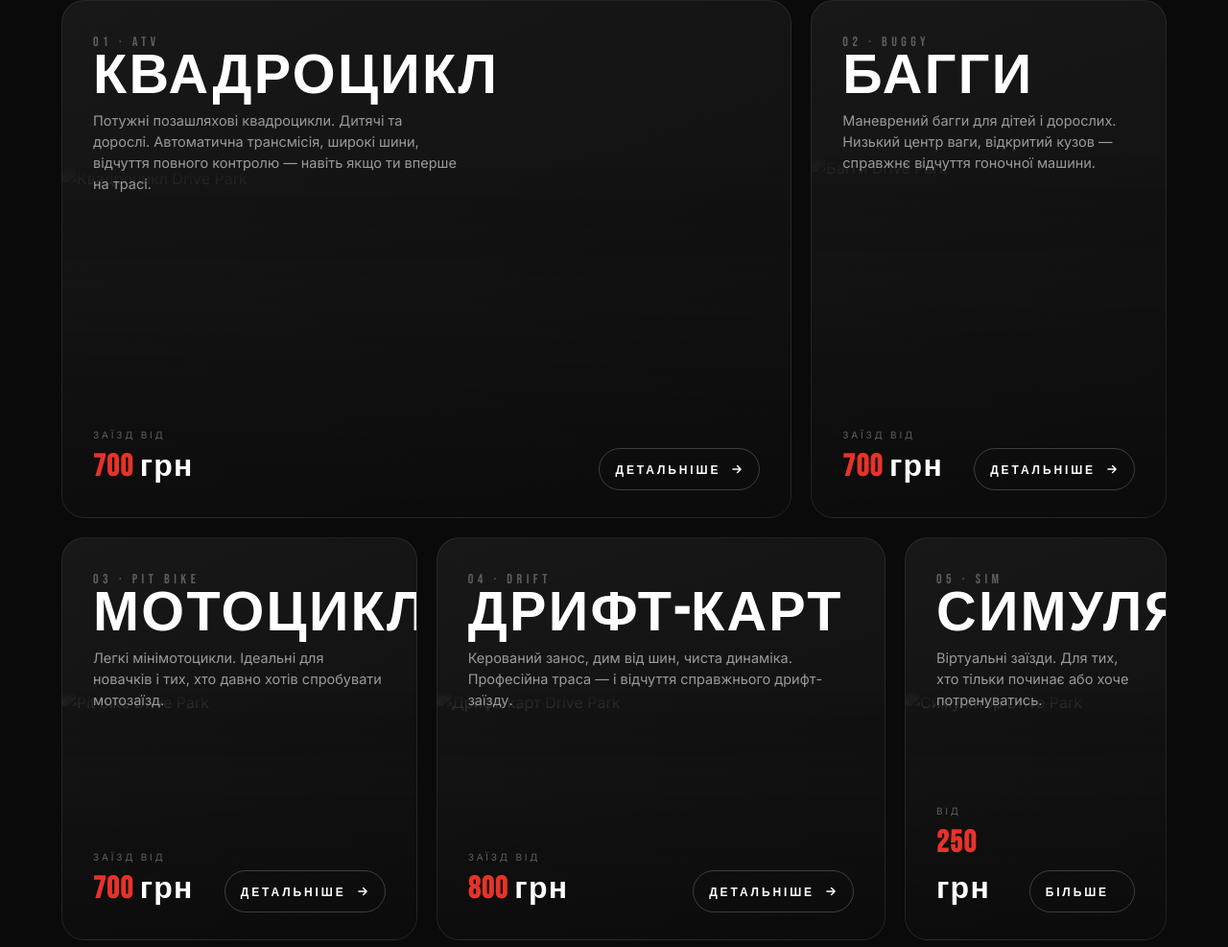
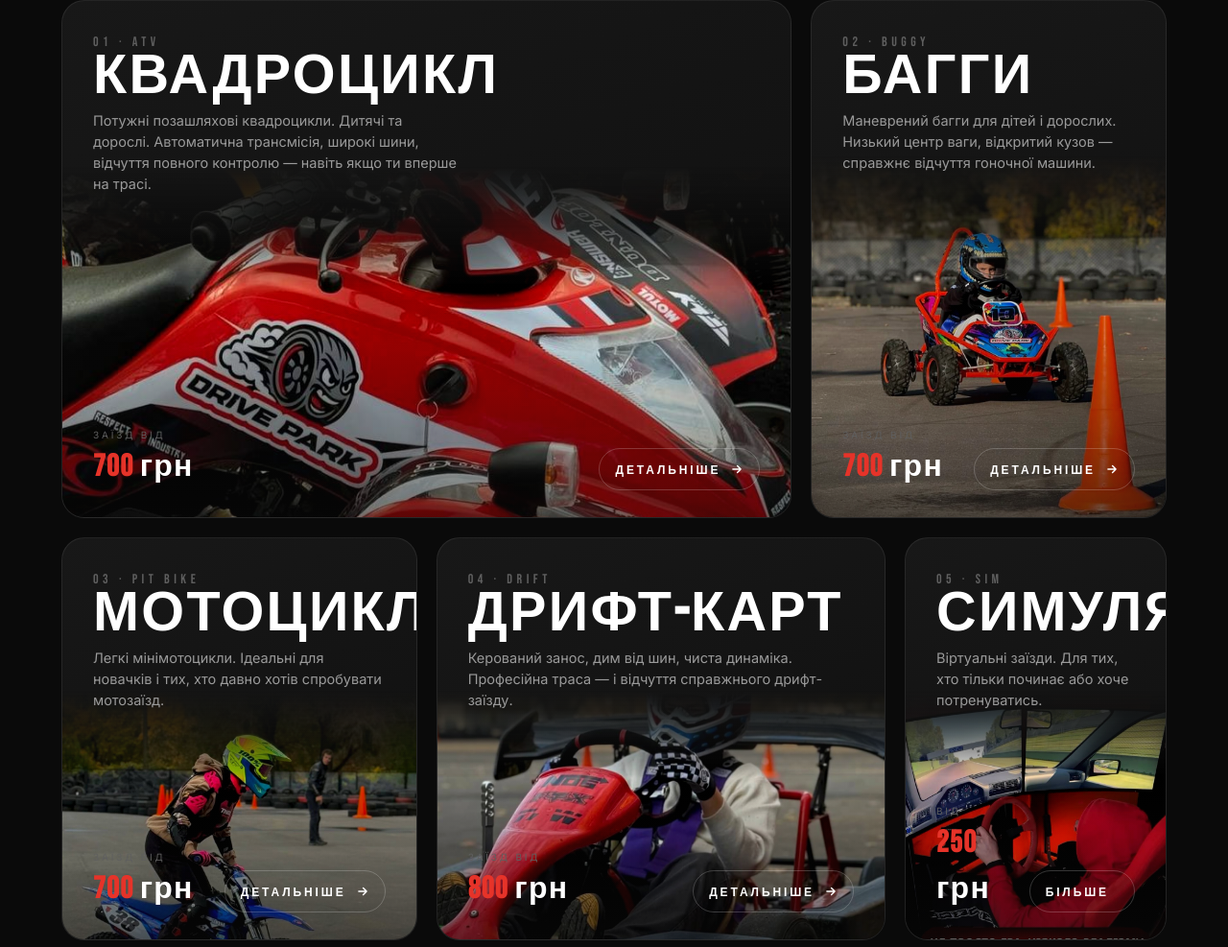
Before and after one commit to optidigitalagent/drivepark, a plain HTML site: page index.html in a window 1280 px wide. Shown: the part 1465-2452 px from the top of the page at 96% size. Drawn offline with nearby package versions, Linux system fonts and the light colour scheme.

Commit message:
Update index.html

```diff
--- a/index.html
+++ b/index.html
@@ -721,7 +721,7 @@
           </a>
         </div>
         <div class="act-photo-wrap">
-          <img class="act-photo" src="assets/img/atv.png" alt="Квадроцикл Drive Park" loading="lazy"/>
+          <img class="act-photo" src="assets/img/atv.png.jpg" alt="Квадроцикл Drive Park" loading="lazy"/>
         </div>
       </article>
 
@@ -739,7 +739,7 @@
           </a>
         </div>
         <div class="act-photo-wrap">
-          <img class="act-photo" src="assets/img/buggy.png" alt="Багги Drive Park" loading="lazy"/>
+          <img class="act-photo" src="assets/img/buggy.png.jpg" alt="Багги Drive Park" loading="lazy"/>
         </div>
       </article>
 
@@ -757,7 +757,7 @@
           </a>
         </div>
         <div class="act-photo-wrap">
-          <img class="act-photo" src="assets/img/pitbike.png" alt="Pit bike Drive Park" loading="lazy" style="object-position:center 25%"/>
+          <img class="act-photo" src="assets/img/pitbike.png.jpg" alt="Pit bike Drive Park" loading="lazy" style="object-position:center 25%"/>
         </div>
       </article>
 
@@ -775,7 +775,7 @@
           </a>
         </div>
         <div class="act-photo-wrap">
-          <img class="act-photo" src="assets/img/drift-kart.png" alt="Дрифт-карт Drive Park" loading="lazy"/>
+          <img class="act-photo" src="assets/img/drift-kart.png.jpg" alt="Дрифт-карт Drive Park" loading="lazy"/>
         </div>
       </article>
 
@@ -793,7 +793,7 @@
           </a>
         </div>
         <div class="act-photo-wrap">
-          <img class="act-photo" src="assets/img/simulator.png" alt="Симулятор Drive Park" loading="lazy" style="object-position:center 30%"/>
+          <img class="act-photo" src="assets/img/simulator.png.jpg" alt="Симулятор Drive Park" loading="lazy" style="object-position:center 30%"/>
         </div>
       </article>
 
@@ -804,7 +804,7 @@
 <!-- ============ VIDEO GALLERY ============ -->
 <section id="gallery" style="position:relative;min-height:80vh;display:flex;align-items:center;justify-content:center;overflow:hidden;isolation:isolate;border-top:1px solid var(--line);border-bottom:1px solid var(--line)">
   <video autoplay muted loop playsinline preload="auto" style="position:absolute;inset:0;width:100%;height:100%;object-fit:cover;z-index:-2;filter:saturate(.9) brightness(.6)">
-    <source src="assets/video/video_vidchuy.mp4" type="video/mp4">
+    <source src="https://res.cloudinary.com/dvxygu57u/video/upload/video_vidchuy_gpoo6c.mp4" type="video/mp4">
   </video>
   <div style="position:absolute;inset:0;z-index:-1;background:radial-gradient(ellipse at 50% 50%, rgba(230,51,41,.12) 0%, transparent 65%), linear-gradient(180deg, rgba(0,0,0,.45) 0%, rgba(0,0,0,.3) 50%, rgba(0,0,0,.55) 100%)"></div>
   <div class="container" style="text-align:center;padding:100px clamp(20px,5vw,80px);position:relative;z-index:1">
```
